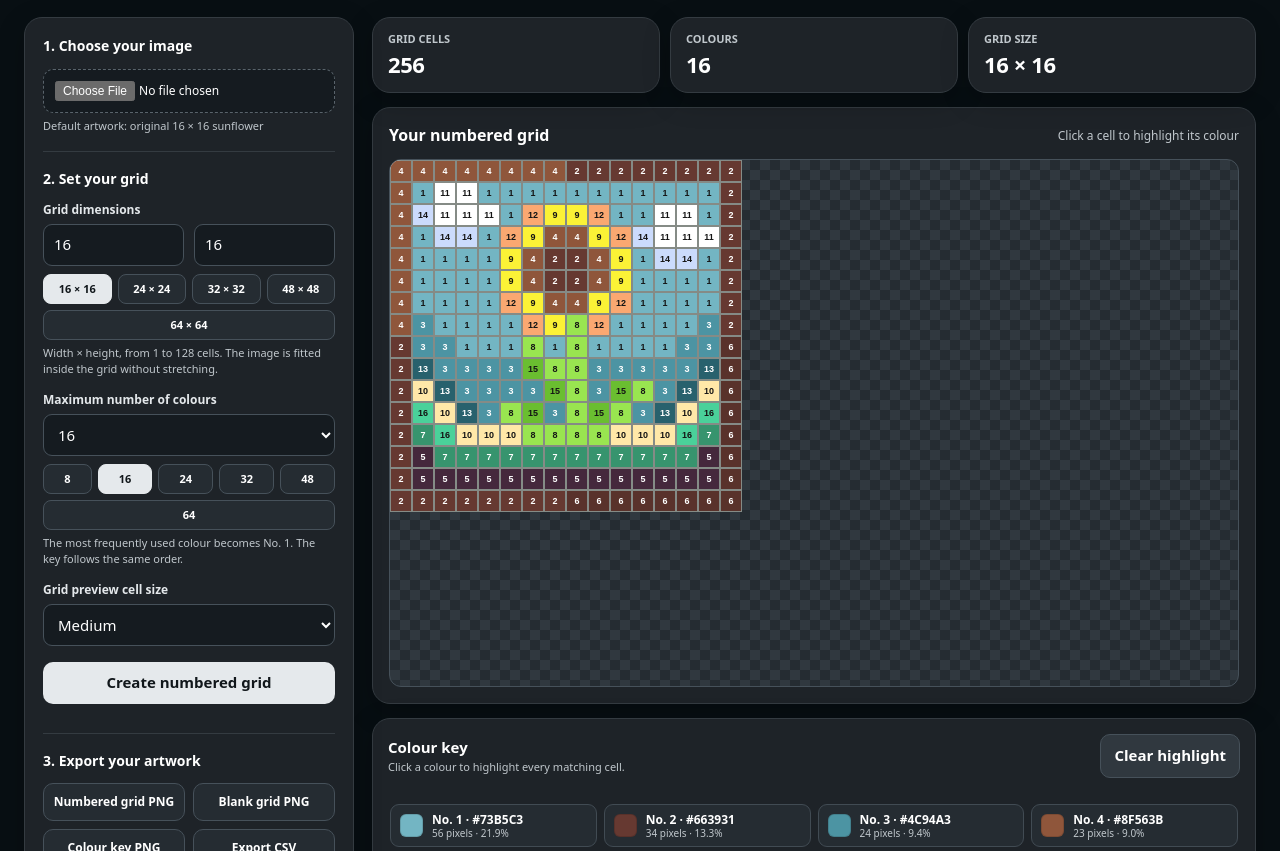
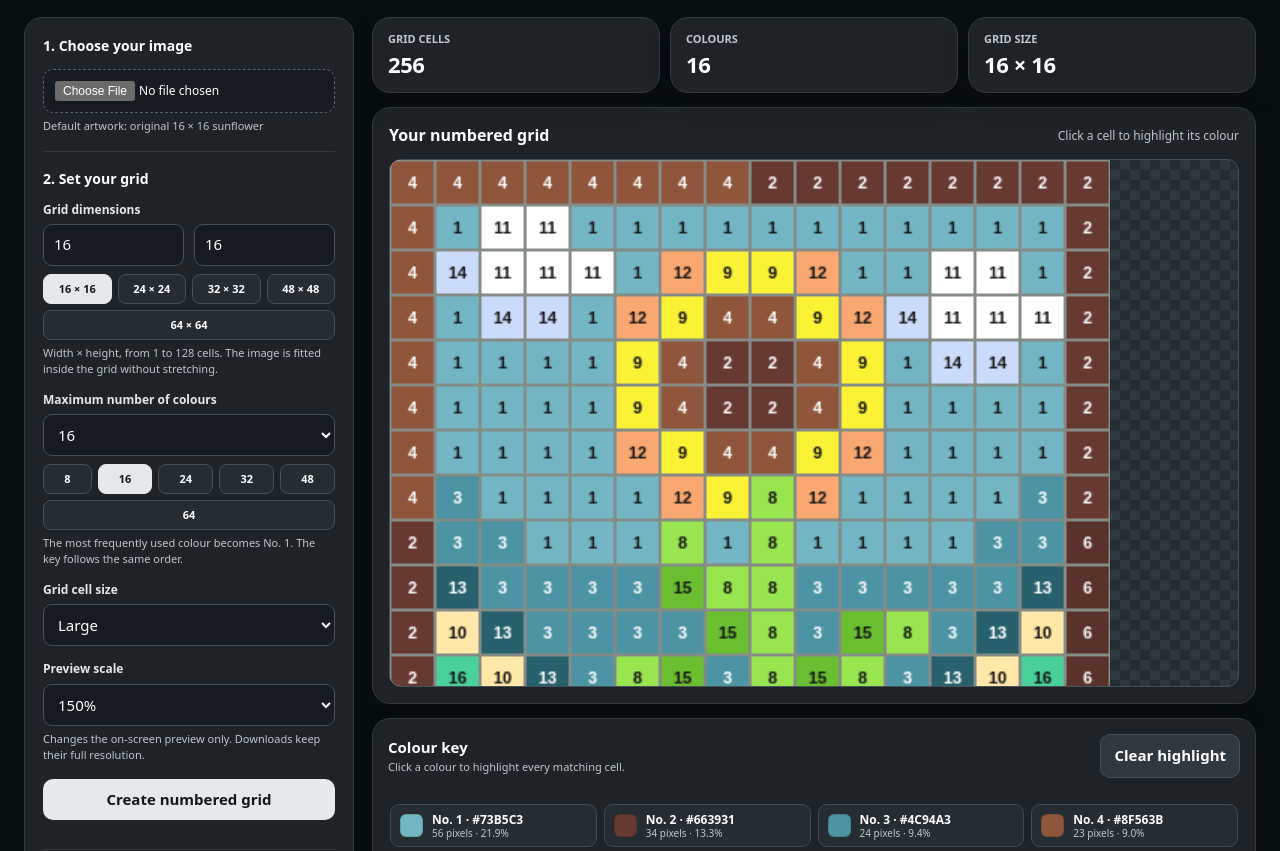
Before and after one commit to SamRussell22/pixel-paint-by-numbers, a plain HTML site: page index.html in a window 1280 px wide. Shown: the part 84-935 px from the top of the page. Drawn offline with Linux system fonts and the light colour scheme.

Commit message:
Improve grid preview sizing and add adaptive zoom control

```diff
--- a/index.html
+++ b/index.html
@@ -179,8 +179,16 @@ hr{border-top-color:#343b41}
         <div class="hint">The most frequently used colour becomes No. 1. The key follows the same order.</div>
       </div>
       <div class="field">
-        <label for="cellSize">Grid preview cell size</label>
-        <select id="cellSize"><option value="16">Small</option><option value="22" selected>Medium</option><option value="30">Large</option><option value="38">Extra large</option></select>
+        <label for="cellSize">Grid cell size</label>
+        <select id="cellSize"><option value="16">Small</option><option value="22">Medium</option><option value="30" selected>Large</option><option value="38">Extra large</option></select>
+      </div>
+      <div class="field">
+        <label for="gridScale">Preview scale</label>
+        <select id="gridScale">
+          <option value="50">50%</option><option value="75">75%</option><option value="100">100%</option>
+          <option value="125">125%</option><option value="150" selected>150%</option><option value="200">200%</option>
+        </select>
+        <div class="hint">Changes the on-screen preview only. Downloads keep their full resolution.</div>
       </div>
       <button class="primary" id="createBtn">Create numbered grid</button>
       <hr>
@@ -354,6 +362,8 @@ hr{border-top-color:#343b41}
       palette=used.map(p=>p.rgb); counts=used.map(p=>p.count);
       grid=pixelKeys.map(key=>oldToNew.get(keyToCenter.get(key)));
       gridW=w; gridH=h; selected=null;
+      const largest = Math.max(w,h);
+      $("gridScale").value = largest <= 16 ? "150" : largest <= 32 ? "125" : largest <= 64 ? "75" : "50";
       render();
       $("pixelMetric").textContent=(w*h).toLocaleString();
       $("colorMetric").textContent=palette.length.toLocaleString();
@@ -389,11 +399,18 @@ hr{border-top-color:#343b41}
     }
   }
 
+  function applyCanvasScale() {
+    if (!grid || !canvas.width || !canvas.height) return;
+    const scale = (Number($("gridScale").value) || 100) / 100;
+    canvas.style.width = Math.round(canvas.width * scale) + "px";
+    canvas.style.height = Math.round(canvas.height * scale) + "px";
+  }
   function render() {
     if(!grid) return;
-    cellSize=Number($("cellSize").value)||22;
+    cellSize=Number($("cellSize").value)||30;
     $("emptyState").hidden=true; canvas.hidden=false;
     drawGrid(canvas,"numbered",cellSize);
+    applyCanvasScale();
     renderKey();
   }
   function renderKey() {
@@ -432,6 +449,7 @@ hr{border-top-color:#343b41}
 
   $("createBtn").addEventListener("click",makeGrid);
   $("cellSize").addEventListener("change",render);
+  $("gridScale").addEventListener("change",applyCanvasScale);
   $("clearBtn").addEventListener("click",()=>{selected=null;render();});
   function saveCanvas(c,name){
     c.toBlob(blob=>{
```
